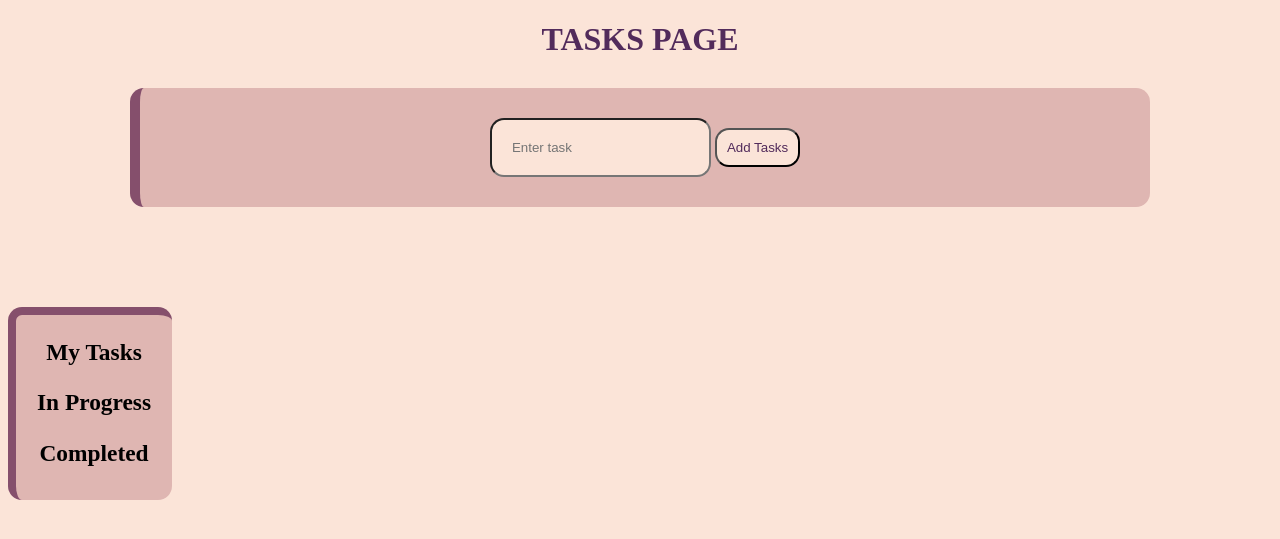
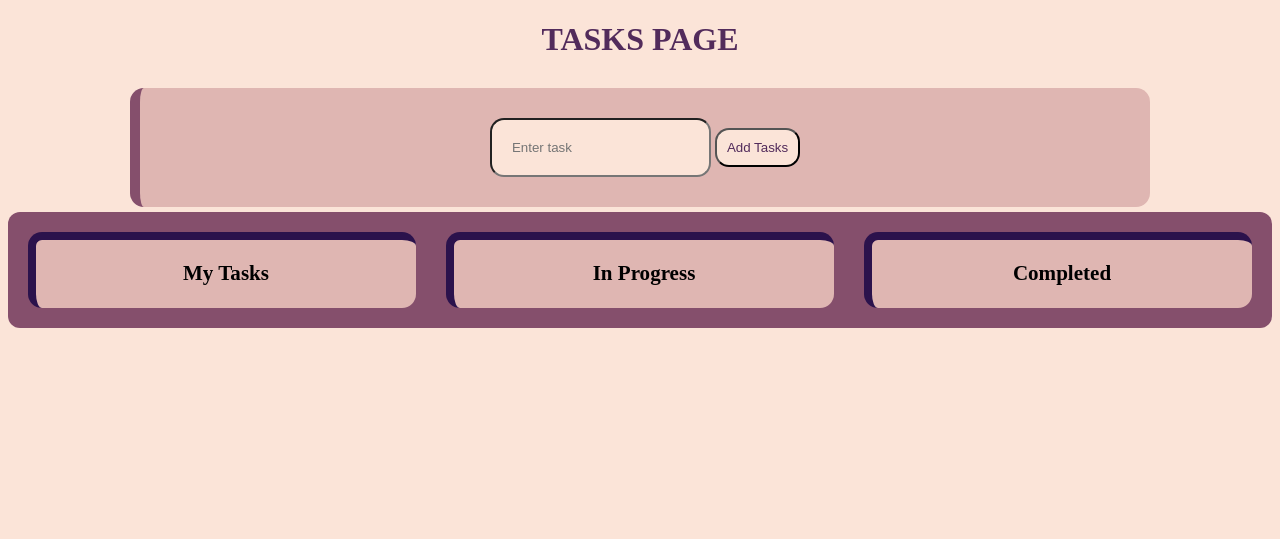
Before and after one commit to jingyi8282/Mini-IT-Project, a Flask app: page /tasks in a window 1280 px wide. Shown: the top 539 px of the page. Run offline with Flask 3, Linux system fonts and the light colour scheme.

Commit message:
edited tasks css file

```diff
--- a/static/taskstyle.css
+++ b/static/taskstyle.css
@@ -23,16 +23,22 @@ h3{
 }
 
 .tasks_list{
-    border-left: 8px solid #854f6c;
-    border-top:  8px solid #854f6c;
+    display: flex;
+    gap: 30px;
+    justify-content: space-between;
+    background-color: #854f6c;
+    border-radius: 12px;
+    padding: 20px;
+}
+
+.task_column{
+    flex: 1;
+    border-left: 8px solid  #2B124C;
+    border-top:  8px solid #2B124C;
     border-radius: 14px;
     background-color: #dfb6b2;
-    margin-right: 1100px;
-    margin-top: 100px;
-    padding-left: 10px;
-    padding-right: 10px;
-    padding-bottom: 10px;
-    font-size: 20px;
+    padding: 10 px;
+    font-size: 18px;
 }
 
 .add_button{
```
